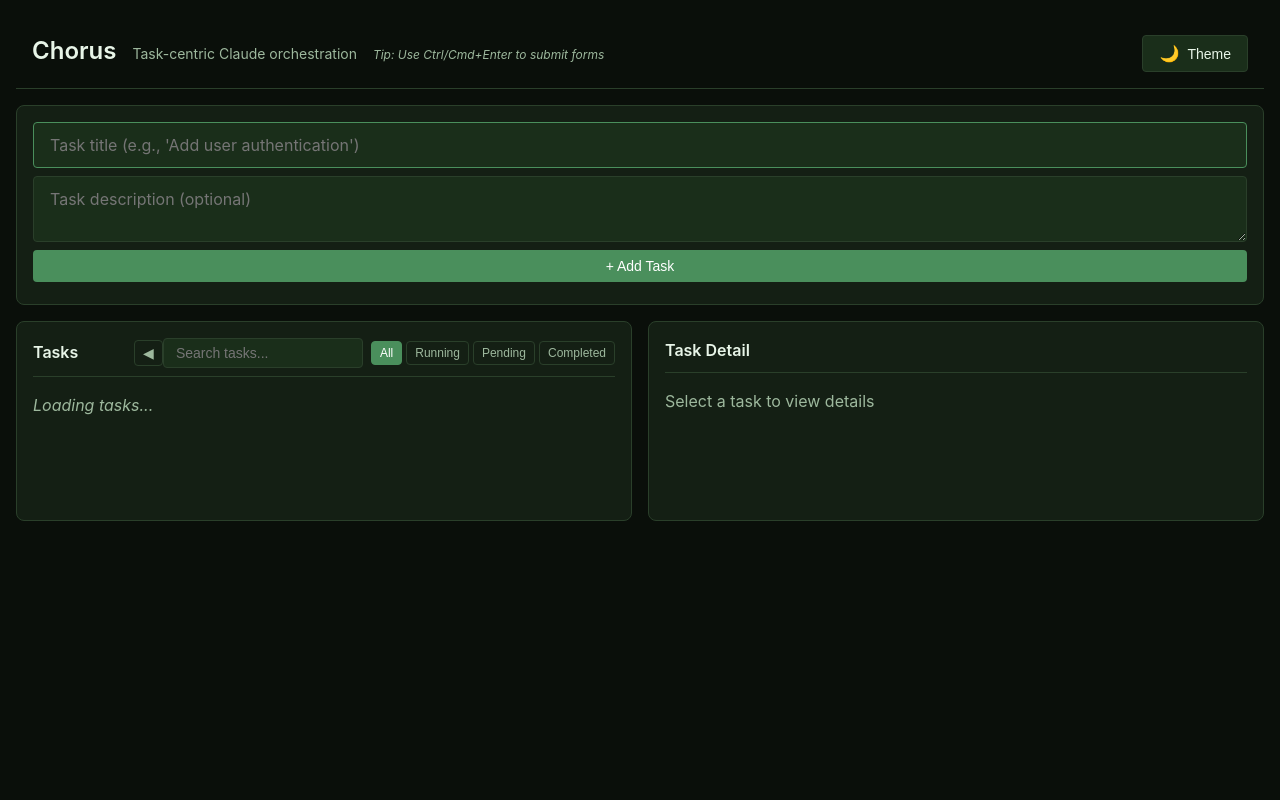
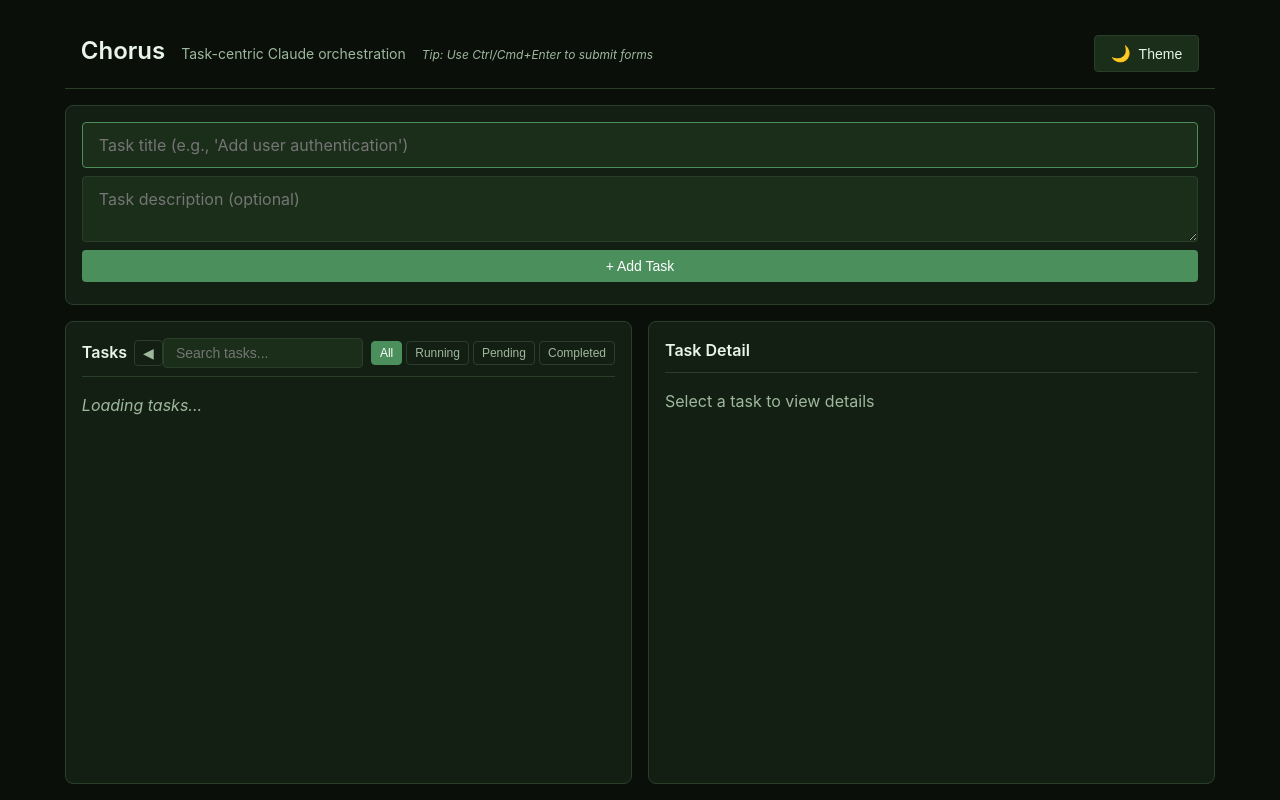
Before and after one commit to lzy0505/chorus, a FastAPI app: page / in a window 1280 px wide. Run offline with FastAPI, Linux system fonts and the light colour scheme; data that the repository does not hold is empty; parts of the project's set-up code (start-up, migrations or seed data) failed here and were passed over; some libraries are stand-ins or nearby versions.

Commit message:
Prevent nested page scrolling by making layout fill viewport
Fix nested scrolling issues by locking the root scrolling and making the app layout fill the viewport. The change hides overflow on html/body, makes the body and main container use flex layout with full height, and ensures panels (grid and task/detail panels) expand and scroll internally instead of the page, preventing multiple nested scrollbars.

Changes:
- Set html, body to height:100% and overflow:hidden
- Make body and .container flex columns and allow .container to grow
- Adjust grid container to use rows and avoid nested scrolling
- Replace max-height on .detail-panel/.task-panel with height:100% and enable internal scrolling

```diff
--- a/static/style.css
+++ b/static/style.css
@@ -36,17 +36,30 @@
     padding: 0;
 }
 
+html, body {
+    height: 100%;
+    overflow: hidden;
+    margin: 0;
+    padding: 0;
+}
+
 body {
     font-family: -apple-system, BlinkMacSystemFont, 'Segoe UI', Roboto, sans-serif;
     background-color: var(--bg-primary);
     color: var(--text-primary);
     line-height: 1.6;
+    display: flex;
+    flex-direction: column;
 }
 
 .container {
     max-width: 1400px;
     margin: 0 auto;
     padding: 1rem;
+    flex: 1;
+    display: flex;
+    flex-direction: column;
+    overflow: hidden;
 }
 
 header {
@@ -83,6 +96,9 @@ h1 {
     display: grid;
     grid-template-columns: 1fr 1fr;
     gap: 1rem;
+    flex: 1;
+    overflow: hidden;
+    grid-template-rows: auto 1fr;
 }
 
 .new-task-panel {
@@ -129,8 +145,10 @@ h1 {
 
 .detail-panel,
 .task-panel {
-    max-height: calc(100vh - 180px);
+    height: 100%;
     overflow-y: auto;
+    display: flex;
+    flex-direction: column;
 }
 
 .panel-header {
```
